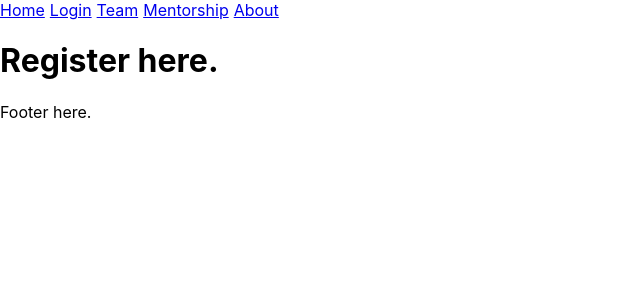
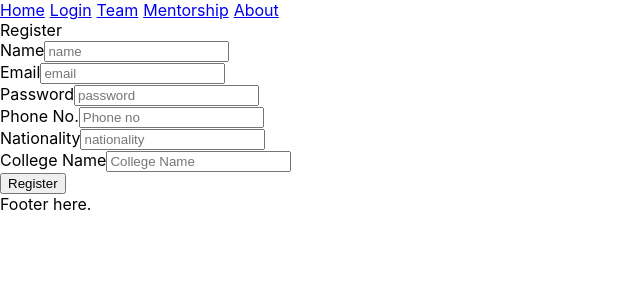
Before and after one commit to NexHack/web, a React (Create React App) app: page /register in a window 1280 px wide. Shown: the top 300 px of the page, without its empty margins (0-640 px from the left). Built offline with nearby package versions, Linux system fonts and the light colour scheme.

Commit message:
initial commit login

```diff
--- a/src/App.js
+++ b/src/App.js
@@ -1,4 +1,6 @@
 import { Link, Route, Switch } from 'react-router-dom'
+import Login from './Login/Login'
+import Register from './Login/Register'
 
 const Menu = () => {
   const padding = {
@@ -42,17 +44,17 @@ const Mentor = () => (
     <h1>This is Mentor Page.</h1>
   </div>
 )
-const Login = () => (
-  <div>
-    <h1>This is Login Page.</h1>
-    <Link to='/register'>New User?</Link>
-  </div>
-)
-const Register = () => (
-  <div>
-    <h1>Register here.</h1>
-  </div>
-)
+// const Login = () => (
+//   <div>
+//     <h1>This is Login Page.</h1>
+//     <Link to='/register'>New User?</Link>
+//   </div>
+// )
+// const Register = () => (
+//   <div>
+//     <h1>Register here.</h1>
+//   </div>
+// )
 const Home = () => {
   const padding = {
     paddingRight: 5,
--- /dev/null
+++ b/src/Login/Login.js
@@ -0,0 +1,49 @@
+import React from 'react'
+import { Link, Route, Switch } from 'react-router-dom'
+
+import  './style.css'
+function Login() {
+  const padding = {
+    paddingRight: 5,
+  }
+    return (
+        <div>
+
+      <div className="base-container" >
+        <div className="header">Login</div>
+        <div className="content">
+          <div className="image">
+            {/* <img src={loginImg} /> */}
+          </div>
+          <div className="form">
+            <div className="form-group">
+              <label htmlFor="email">Email</label>
+              <input type="email" name="email" placeholder="email" required="required"/>
+            </div>
+            <div className="form-group">
+              <label htmlFor="password">Password</label>
+              <input type="password" name="password" placeholder="password" required="required"/>
+            </div>
+          </div>
+        </div>
+        <div className="footer">
+          <button type="button" className="btn">
+            Login
+          </button>
+          <div>
+            New User ?
+            <Link style={padding} to='/register'>
+              <button type="button" className="btn">
+                Register
+              </button>
+            </Link>
+            </div>
+
+        </div>
+      </div>
+
+        </div>
+    )
+}
+
+export default Login
--- /dev/null
+++ b/src/Login/Register.js
@@ -0,0 +1,50 @@
+import React from 'react'
+import  './style.css'
+function Register() {
+    return (
+        <div>
+
+      <div className="base-container" >
+        <div className="header">Register</div>
+        <div className="content">
+
+          <div className="form">
+                <div className="form-group">
+                <label htmlFor="name">Name</label>
+                <input type="text" name="name" placeholder="name" required="required" />
+                </div>
+                <div className="form-group">
+                <label htmlFor="email">Email</label>
+                <input type="email" name="email" placeholder="email" required="required"/>
+                </div>
+
+                <div className="form-group">
+                <label htmlFor="password">Password</label>
+                <input type="password" name="password" placeholder="password" required="required"/>
+                </div>
+                <div className="form-group">
+                <label htmlFor="Phone">Phone No.</label>
+                <input type="tel" name="Phone" placeholder="Phone no" required="required"/>
+                </div>
+                <div className="form-group">
+                <label htmlFor="Phone">Nationality</label>
+                <input type="text" name="nationality" placeholder="nationality" required="required"/>
+                </div>
+                <div className="form-group">
+                <label htmlFor="college">College Name</label>
+                <input type="text" name="Phone" placeholder="College Name" />
+                </div>
+          </div>
+        </div>
+        <div className="footer">
+          <button type="button" className="btn">
+          Register
+          </button>
+        </div>
+      </div>
+
+        </div>
+    )
+}
+
+export default Register
```
Also changed, not shown: src/Login/style.css (added), 1 other file (tests, documents, lock files or other folders).
